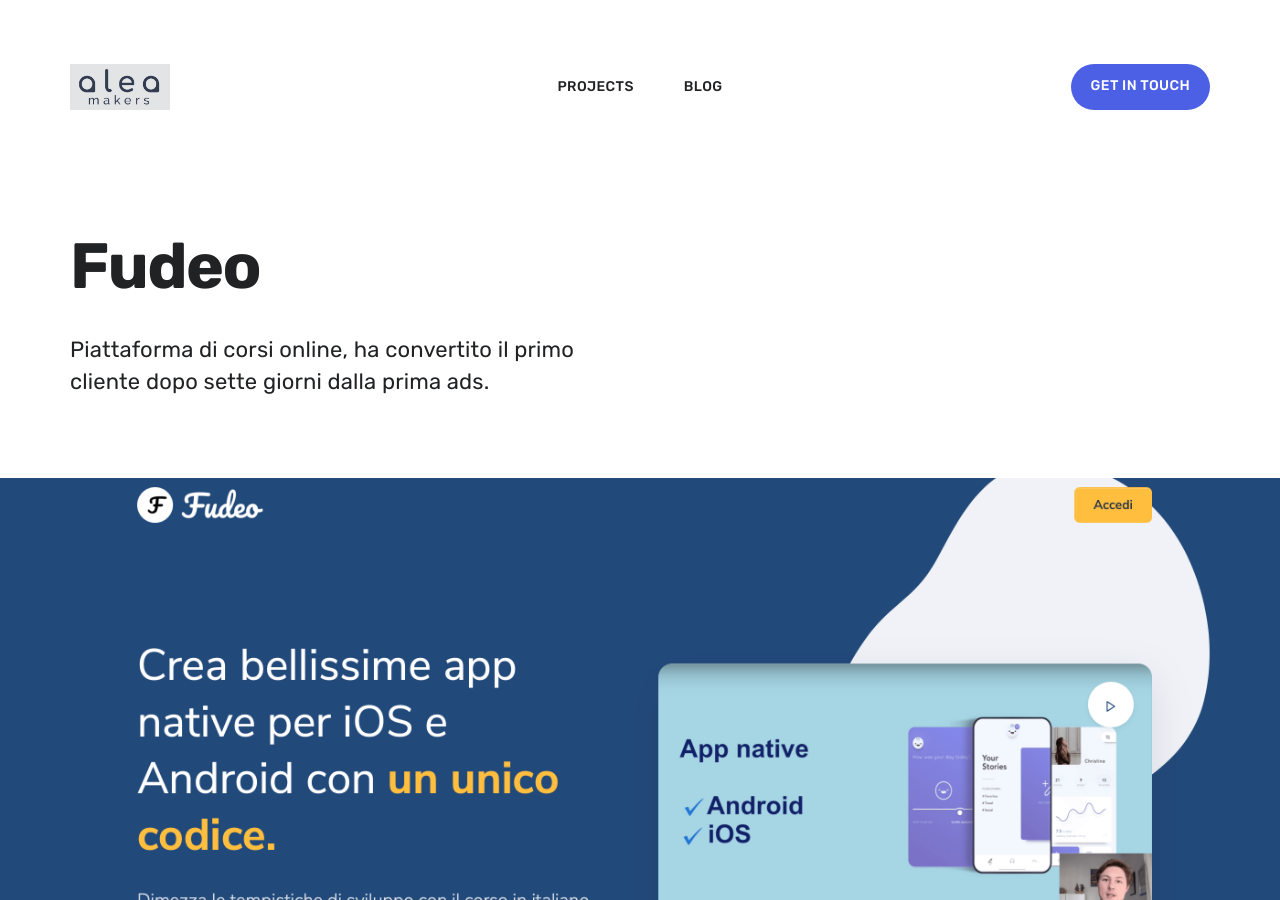
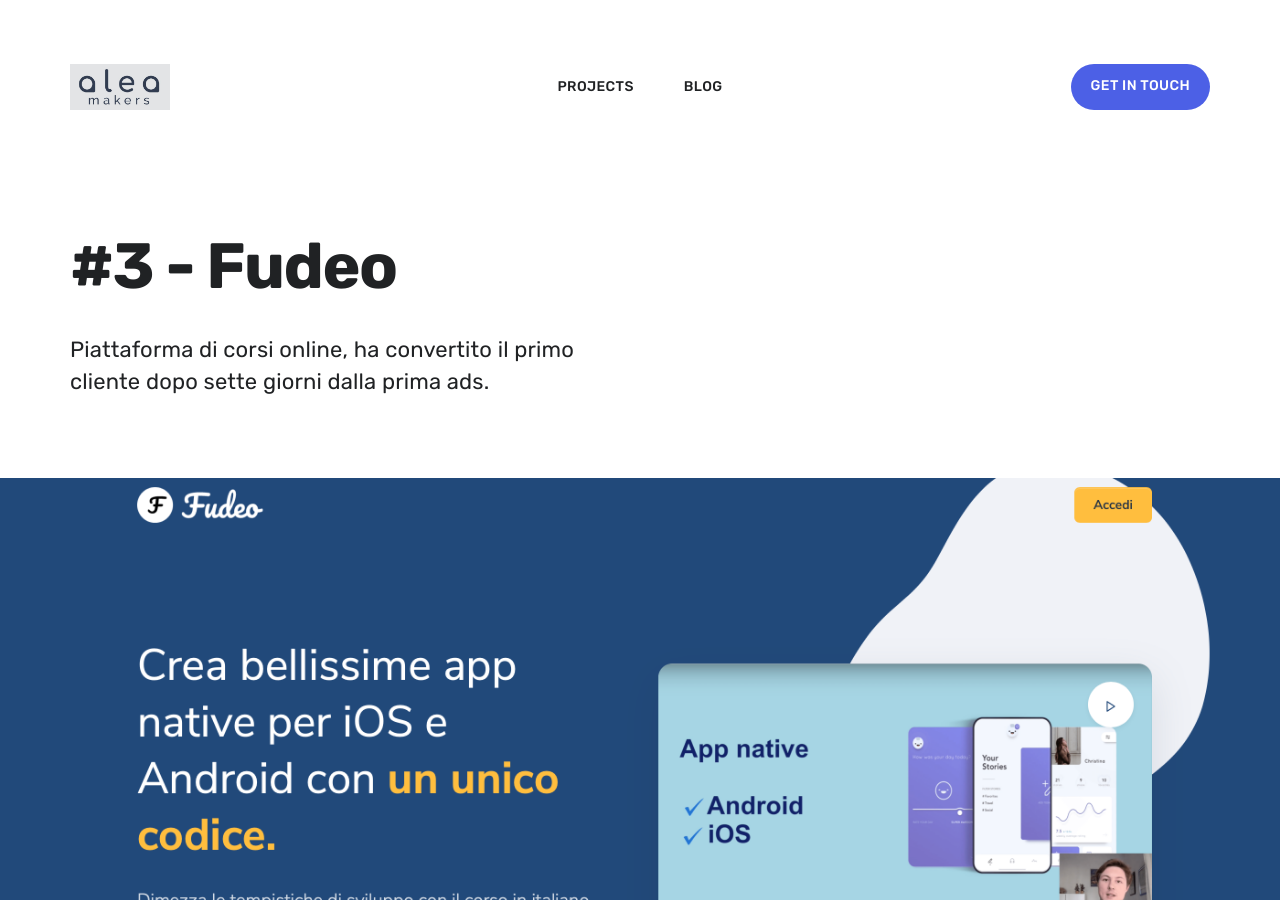
Before and after one commit to alea-git/alea-git.github.io, a Jekyll site: the page built from _projects/mobile-app.md, in a window 1280 px wide and 900 px high. Built offline with Jekyll 4.4.1, drawn with Linux system fonts in a browser that asks for light colours; nearby versions of some CDN libraries.

Commit message:
Updated '_projects/mobile-app.md' via CloudCannon

```diff
--- a/_projects/mobile-app.md
+++ b/_projects/mobile-app.md
@@ -1,14 +1,16 @@
 ---
-title: Fudeo
-subtitle: Piattaforma di corsi online, ha convertito il primo cliente dopo sette giorni
+title: '#3 - Fudeo'
+subtitle: >-
+  Piattaforma di corsi online, ha convertito il primo cliente dopo sette giorni
   dalla prima ads.
-date: 2019-07-24T00:00:00.000+00:00
-description: Fudeo è una piattaforma di corsi online in italiano sulle ultime tecnologie
+date: 2019-07-24 00:00:00
+description: >-
+  Fudeo è una piattaforma di corsi online in italiano sulle ultime tecnologie
   per developers.
 featured_image: screenfudeo.png
-accent_color: "#20497a"
+accent_color: '#20497a'
 gallery_images:
-- screenfudeo.png
+  - screenfudeo.png
+---
 
----
 Fudeo nasce
```
